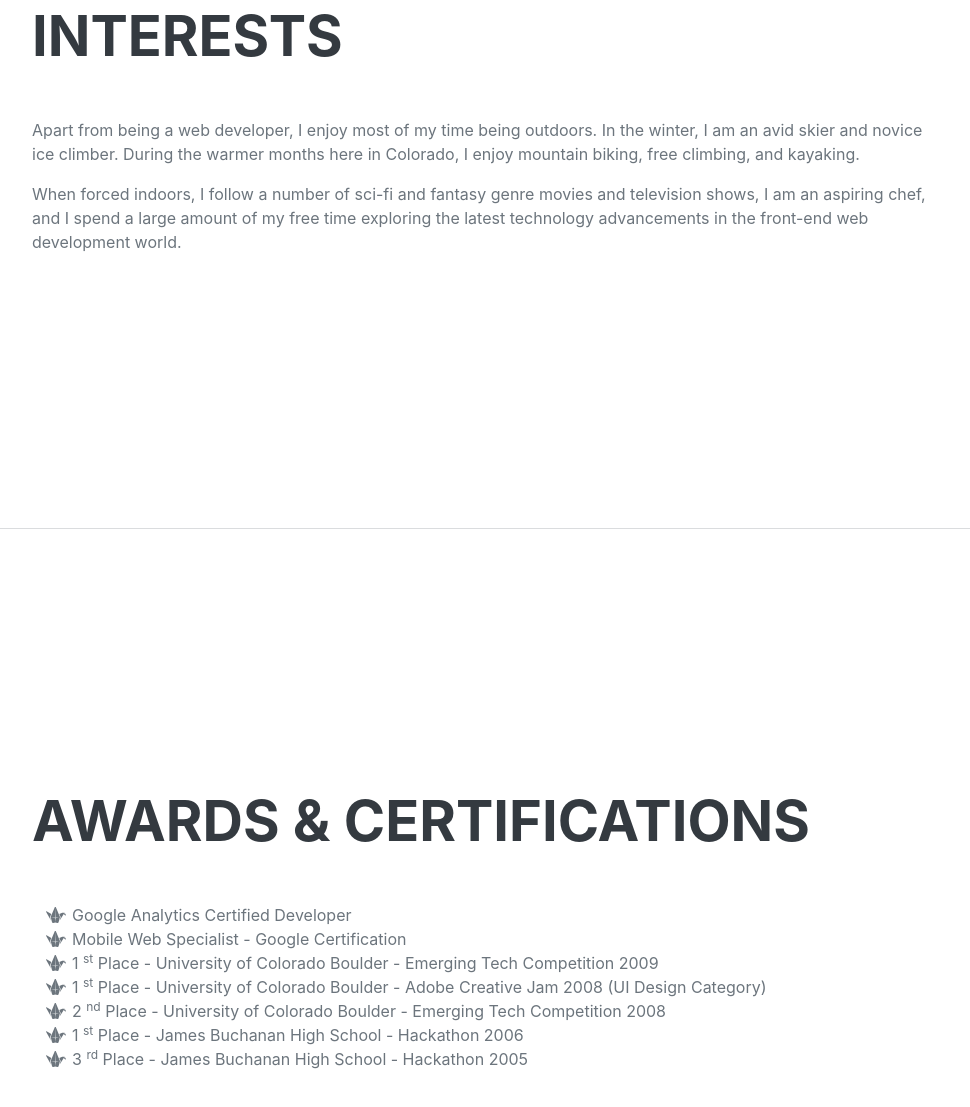
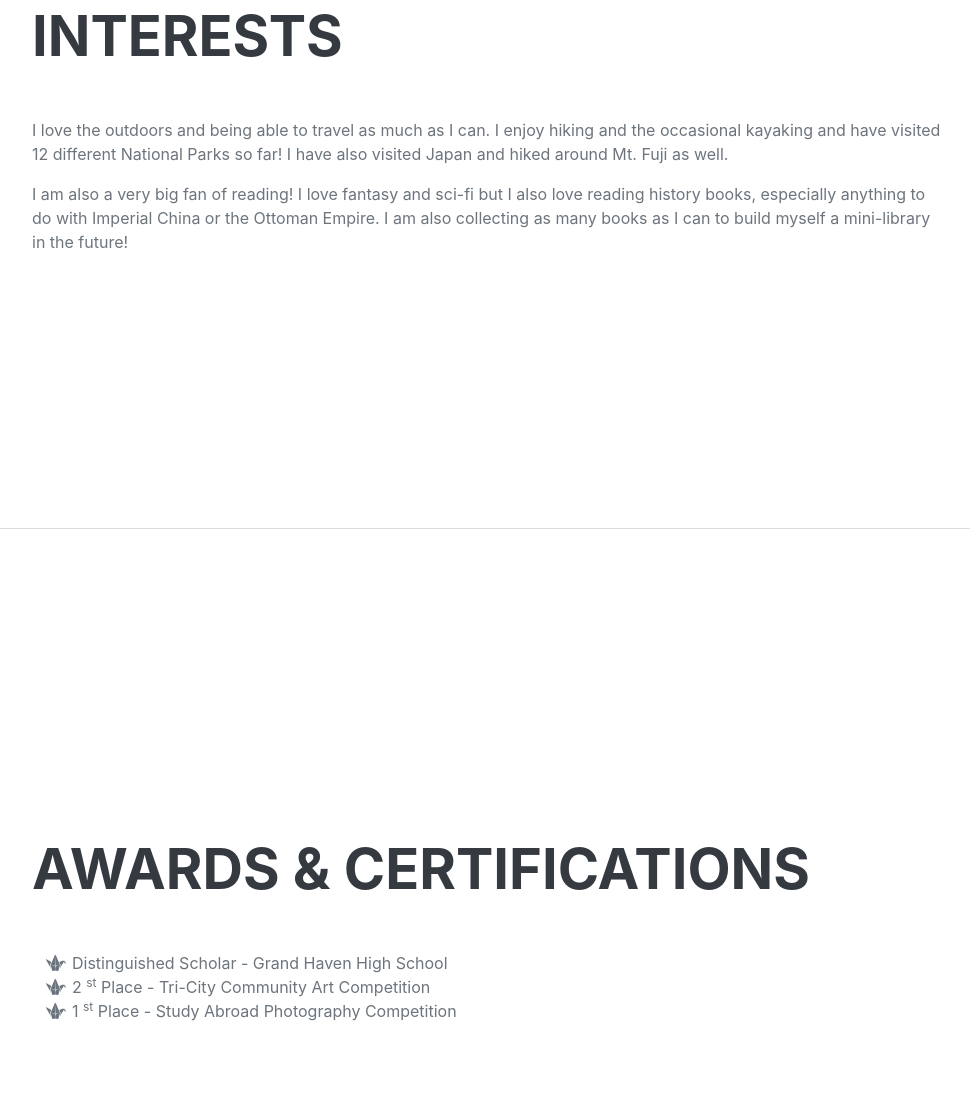
Before and after one commit to brookejohnson31/brookejohnson31.github.io, a plain HTML site: page index.html in a window 1280 px wide. Shown: the part 4086-5193 px from the top of the page, without its empty margins (288-1258 px from the left). Drawn offline with nearby package versions, Linux system fonts and the light colour scheme; a web font is replaced by a local one.

Commit message:
rest of content change

```diff
--- a/index.html
+++ b/index.html
@@ -71,6 +71,9 @@
         <section class="resume-section" id="experience">
             <div class="resume-section-content">
                 <h2 class="mb-5">Experience</h2>
+
+                <!-- Add work experience from personal resume- no professional work so just bullet point lists of job responsibilities -->
+
                 <div class="d-flex flex-column flex-md-row justify-content-between mb-5">
                     <div class="flex-grow-1">
                         <h3 class="mb-0">Hostess/Server</h3>
@@ -198,7 +201,7 @@
                     <i class="fa-brands fa-github"></i>
 
                     <!--
-                            I hope to have these skills someday
+                            Hoping I can gain these skills someday in the future
                         <li class="list-inline-item"><i class="fab fa-css3-alt"></i></li>
                         <li class="list-inline-item"><i class="fab fa-js-square"></i></li>
                         <li class="list-inline-item"><i class="fab fa-angular"></i></li>
@@ -214,20 +217,20 @@
                 <div class="subheading mb-3">Workflow</div>
                 <ul class="fa-ul mb-0">
                     <li>
-                        <span class="fa-li"><i class="fas fa-check"></i></span>
-                        Mobile-First, Responsive Design
+                        <span class="fa-li"><i class="fa-solid fa-angles-right"></i></span>
+                        Good time management
                     </li>
                     <li>
-                        <span class="fa-li"><i class="fas fa-check"></i></span>
-                        Cross Browser Testing & Debugging
+                        <span class="fa-li"><i class="fa-solid fa-angles-right"></i></span>
+                        Conflict resolution and problem solving
                     </li>
                     <li>
-                        <span class="fa-li"><i class="fas fa-check"></i></span>
-                        Cross Functional Teams
+                        <span class="fa-li"><i class="fa-solid fa-angles-right"></i></span>
+                        Attention to detail
                     </li>
                     <li>
-                        <span class="fa-li"><i class="fas fa-check"></i></span>
-                        Agile Development & Scrum
+                        <span class="fa-li"><i class="fa-solid fa-angles-right"></i></span>
+                        Adaptability
                     </li>
                 </ul>
             </div>
@@ -237,12 +240,12 @@
         <section class="resume-section" id="interests">
             <div class="resume-section-content">
                 <h2 class="mb-5">Interests</h2>
-                <p>Apart from being a web developer, I enjoy most of my time being outdoors. In the winter, I am an avid
-                    skier and novice ice climber. During the warmer months here in Colorado, I enjoy mountain biking,
-                    free climbing, and kayaking.</p>
-                <p class="mb-0">When forced indoors, I follow a number of sci-fi and fantasy genre movies and television
-                    shows, I am an aspiring chef, and I spend a large amount of my free time exploring the latest
-                    technology advancements in the front-end web development world.</p>
+                <p>I love the outdoors and being able to travel as much as I can. I enjoy hiking and the occasional
+                    kayaking and have visited 12 different National Parks so far! I have also visited Japan and hiked
+                    around Mt. Fuji as well.</p>
+                <p class="mb-0">I am also a very big fan of reading! I love fantasy and sci-fi but I also love reading
+                    history books, especially anything to do with Imperial China or the Ottoman Empire. I am also
+                    collecting as many books as I can to build myself a mini-library in the future!</p>
             </div>
         </section>
         <hr class="m-0" />
@@ -251,44 +254,26 @@
             <div class="resume-section-content">
                 <h2 class="mb-5">Awards & Certifications</h2>
                 <ul class="fa-ul mb-0">
+
+                    <!-- Don't have many awards to speak of, add in a couple even if they aren't "professional" -->
+
                     <li>
                         <span class="fa-li"><i class="fa-brands fa-padlet"></i></span>
-                        Google Analytics Certified Developer
+                        Distinguished Scholar - Grand Haven High School
                     </li>
                     <li>
                         <span class="fa-li"><i class="fa-brands fa-padlet"></i></span>
-                        Mobile Web Specialist - Google Certification
+                        2
+                        <sup>st</sup>
+                        Place - Tri-City Community Art Competition
                     </li>
                     <li>
                         <span class="fa-li"><i class="fa-brands fa-padlet"></i></span>
                         1
                         <sup>st</sup>
-                        Place - University of Colorado Boulder - Emerging Tech Competition 2009
+                        Place - Study Abroad Photography Competition
                     </li>
-                    <li>
-                        <span class="fa-li"><i class="fa-brands fa-padlet"></i></span>
-                        1
-                        <sup>st</sup>
-                        Place - University of Colorado Boulder - Adobe Creative Jam 2008 (UI Design Category)
-                    </li>
-                    <li>
-                        <span class="fa-li"><i class="fa-brands fa-padlet"></i></span>
-                        2
-                        <sup>nd</sup>
-                        Place - University of Colorado Boulder - Emerging Tech Competition 2008
-                    </li>
-                    <li>
-                        <span class="fa-li"><i class="fa-brands fa-padlet"></i></span>
-                        1
-                        <sup>st</sup>
-                        Place - James Buchanan High School - Hackathon 2006
-                    </li>
-                    <li>
-                        <span class="fa-li"><i class="fa-brands fa-padlet"></i></span>
-                        3
-                        <sup>rd</sup>
-                        Place - James Buchanan High School - Hackathon 2005
-                    </li>
+
                 </ul>
             </div>
         </section>
@@ -298,7 +283,9 @@
         <section class="resume-section" id="video">
             <div class="resume-section-content">
                 <h2 class="mb-5">Video</h2>
+
                 <!--  YouTube embed code  -->
+
                 <iframe width="560" height="315" src="https://www.youtube.com/embed/udFxKZRyQt4?si=_YgdO6iqA8MMgRps"
                     title="YouTube video player" frameborder="0"
                     allow="accelerometer; autoplay; clipboard-write; encrypted-media; gyroscope; picture-in-picture; web-share"
```
